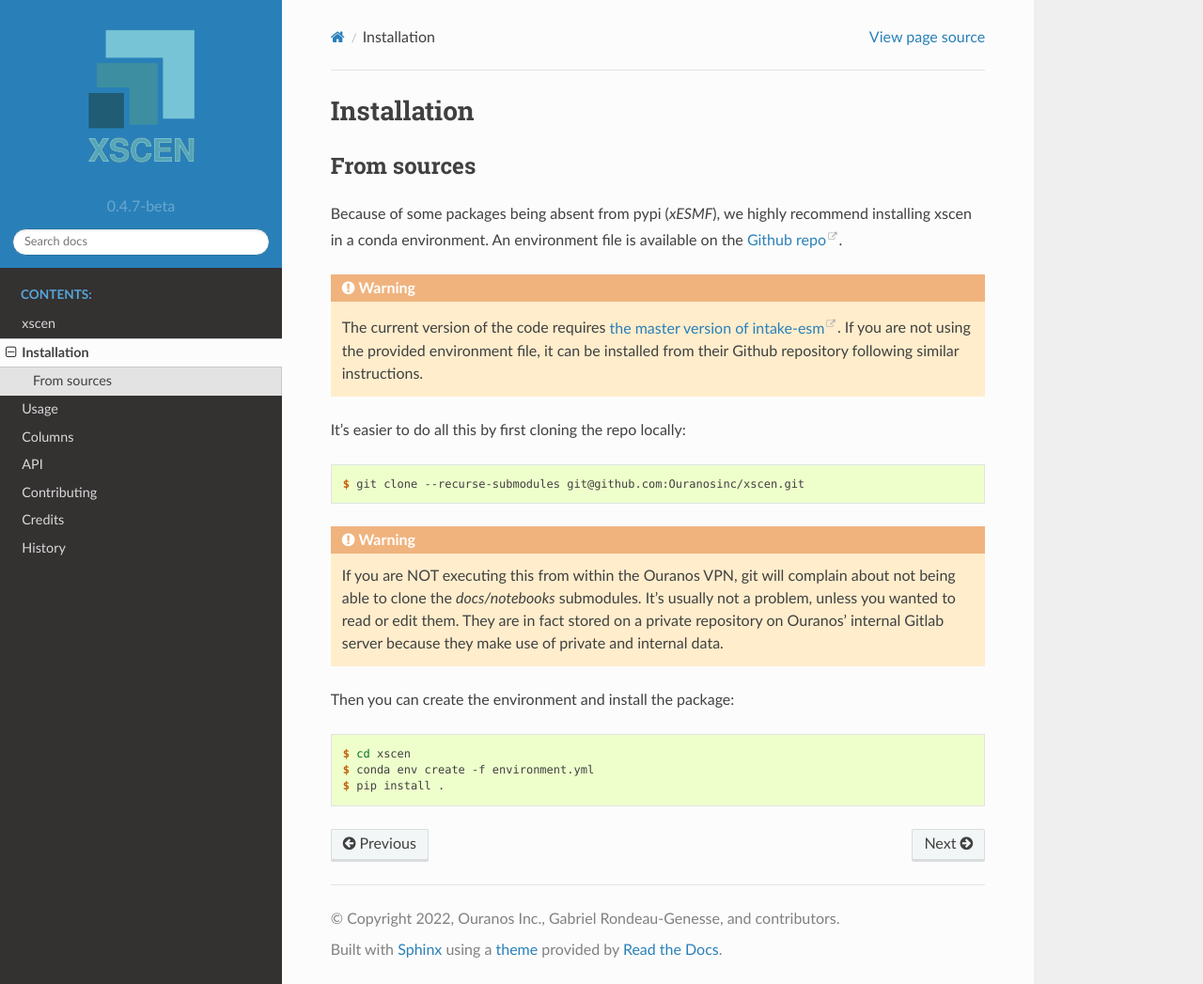
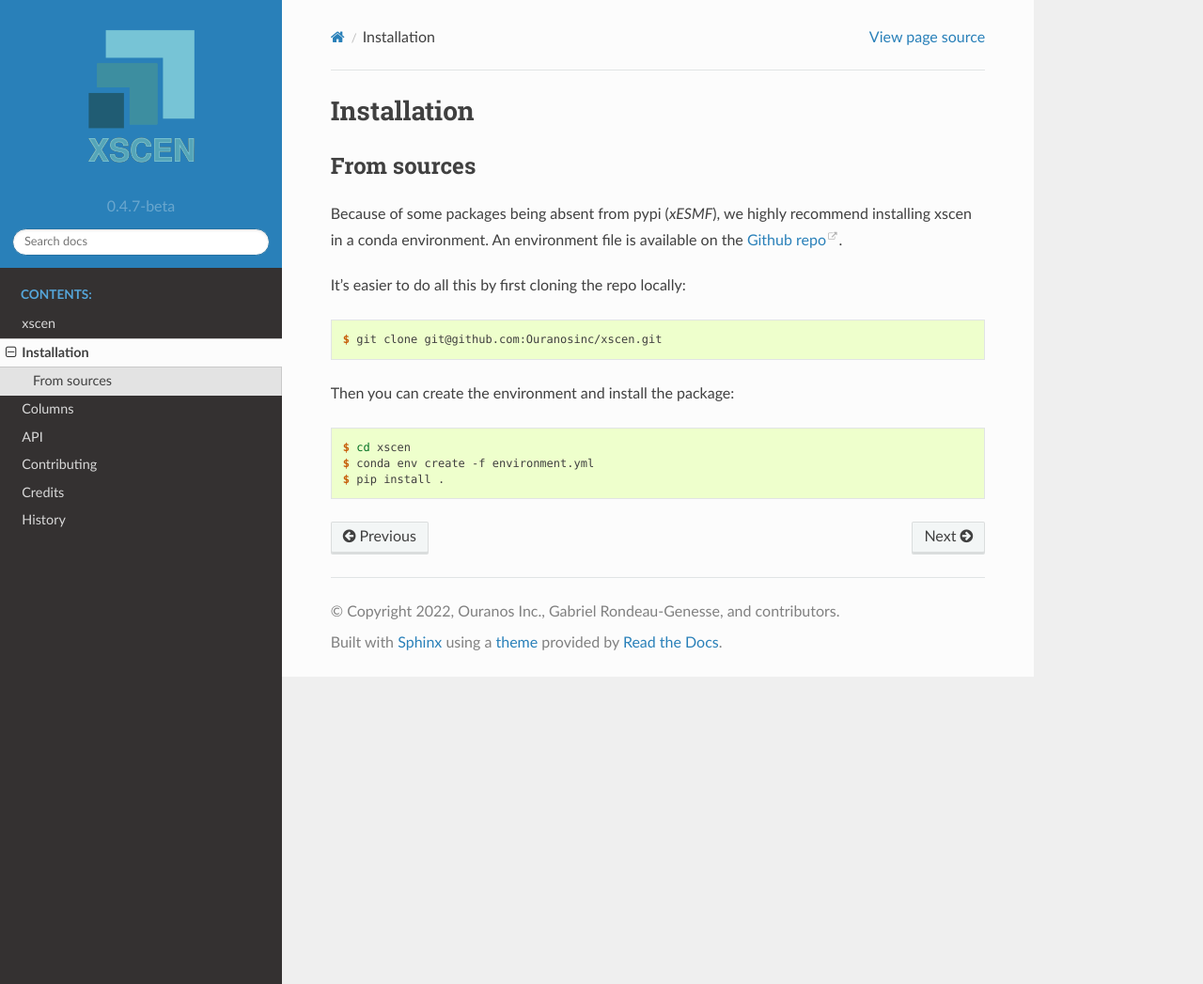
Before and after one commit to Ouranosinc/xscen, a Sphinx documentation site: the page built from docs/installation.rst, in a window 1280 px wide and 1047 px high. Shown: the whole window at 94% size. Built offline with Sphinx 7.4.7 and the Read the Docs theme 2.0.0, drawn with Linux system fonts in a browser that asks for light colours; pages that are not in the unit, such as notebooks, are missing from menus.

Commit message:
updated intallation instruction, removed usage.rst

```diff
--- a/docs/index.rst
+++ b/docs/index.rst
@@ -26,7 +26,6 @@ Features
 
     readme
     installation
-    usage
     notebooks/catalog
     notebooks/getting_started
     notebooks/diagnostics
--- a/docs/installation.rst
+++ b/docs/installation.rst
@@ -8,21 +8,11 @@ From sources
 Because of some packages being absent from pypi (`xESMF`), we highly recommend installing
 xscen in a conda environment. An environment file is available on the `Github repo`_.
 
-.. Warning::
-    The current version of the code requires `the master version of intake-esm <https://github.com/intake/intake-esm>`_.
-    If you are not using the provided environment file, it can be installed from their Github repository following similar instructions.
-
 It's easier to do all this by first cloning the repo locally:
 
 .. code-block:: console
 
-    $ git clone --recurse-submodules git@github.com:Ouranosinc/xscen.git
-
-.. Warning::
-    If you are NOT executing this from within the Ouranos VPN, git will complain about not being able
-    to clone the `docs/notebooks` submodules. It's usually not a problem, unless you wanted to read or
-    edit them. They are in fact stored on a private repository on Ouranos' internal Gitlab server because
-    they make use of private and internal data.
+    $ git clone git@github.com:Ouranosinc/xscen.git
 
 Then you can create the environment and install the package:
 
```
Also changed, not shown: docs/usage.rst (deleted, +0 -7 lines).
